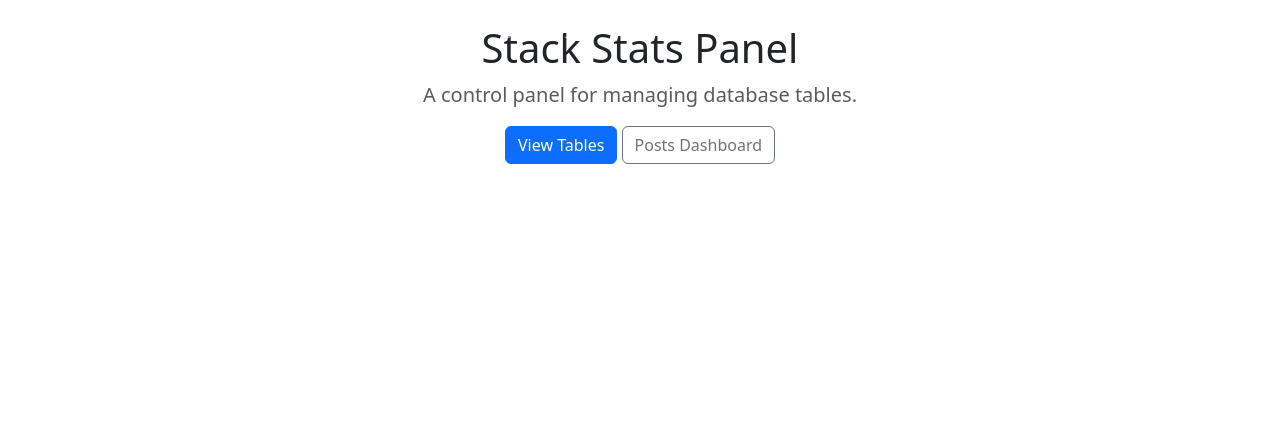
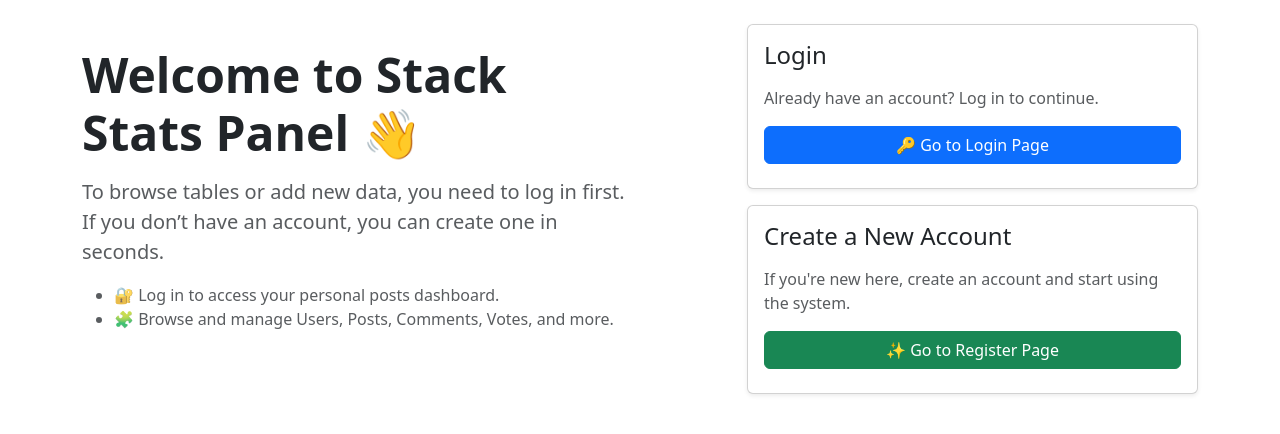
Before and after one commit to itu-itis23-baranr22/DataThieves, a Flask app: page / in a window 1280 px wide. Shown: the top 434 px of the page. Run offline with Flask 3, Linux system fonts and the light colour scheme.

Commit message:
Update UI text to English and enhance index page

```diff
--- a/app.py
+++ b/app.py
@@ -1,4 +1,3 @@
-# app.py
 import os
 from flask import Flask, render_template
 from dotenv import load_dotenv
@@ -18,7 +17,6 @@ def create_app():
     app.config["MYSQL_DB"] = os.getenv("MYSQL_DB", "local_stats")
     app.config["MYSQL_CURSORCLASS"] = "DictCursor"
 
-    # MySQL'i app'e bağla
     mysql.init_app(app)
 
     # --- Blueprint'ler ---
@@ -34,7 +32,6 @@ def create_app():
     app.register_blueprint(comments_votes_bp)
     app.register_blueprint(tags_postlinks_bp)
 
-    # --- Ortak basit sayfalar ---
     @app.route("/", endpoint="index")
     def index():
         return render_template("index.html")
--- a/templates/index.html
+++ b/templates/index.html
@@ -1,13 +1,88 @@
-{# templates/index.html #}
 {% extends "base.html" %}
 
-{% block title %}Home{% endblock %}
+{% block title %}Welcome{% endblock %}
 
 {% block body %}
-<div class="jumbotron text-center">
-    <h1>Stack Stats Panel</h1>
-    <p class="lead text-muted">A control panel for managing database tables.</p>
-    <a href="{{ url_for('tables') }}" class="btn btn-primary">View Tables</a>
-    <a href="{{ url_for('posts_bp.dashboard') }}" class="btn btn-outline-secondary">Posts Dashboard</a>
+<div class="row align-items-center mt-4">
+
+    <!-- Left Side: Welcome & Explanation -->
+    <div class="col-lg-6 mb-4">
+        {% if session.get('logged_in') %}
+            <h1 class="display-5 fw-bold">Welcome back, {{ session.DisplayName }} 👋</h1>
+            <p class="lead text-muted mt-3">
+                You are now logged in. You can access your dashboard or browse the tables below.
+            </p>
+            <div class="mt-4 d-flex flex-wrap gap-2">
+                <a href="{{ url_for('tables') }}" class="btn btn-primary">
+                    📊 Tables Panel
+                </a>
+                <a href="{{ url_for('posts_bp.dashboard') }}" class="btn btn-outline-secondary">
+                    📝 Posts Dashboard
+                </a>
+                <a href="{{ url_for('posts_bp.logout') }}" class="btn btn-outline-danger">
+                    Logout
+                </a>
+            </div>
+        {% else %}
+            <h1 class="display-5 fw-bold">Welcome to Stack Stats Panel 👋</h1>
+            <p class="lead text-muted mt-3">
+                To browse tables or add new data, you need to log in first.
+                If you don’t have an account, you can create one in seconds.
+            </p>
+            <ul class="text-muted mt-3">
+                <li>🔐 Log in to access your personal posts dashboard.</li>
+                <li>🧩 Browse and manage Users, Posts, Comments, Votes, and more.</li>
+            </ul>
+        {% endif %}
+    </div>
+
+    <!-- Right Side: Login & Register Cards -->
+    <div class="col-lg-5 offset-lg-1">
+
+        {% if not session.get('logged_in') %}
+        <div class="card shadow-sm mb-3">
+            <div class="card-body">
+                <h4 class="card-title mb-3">Login</h4>
+                <p class="text-muted mb-3">
+                    Already have an account? Log in to continue.
+                </p>
+                <a href="{{ url_for('posts_bp.login') }}" class="btn btn-primary w-100 mb-2">
+                    🔑 Go to Login Page
+                </a>
+            </div>
+        </div>
+
+        <div class="card shadow-sm">
+            <div class="card-body">
+                <h4 class="card-title mb-3">Create a New Account</h4>
+                <p class="text-muted mb-3">
+                    If you're new here, create an account and start using the system.
+                </p>
+                <a href="{{ url_for('posts_bp.register') }}" class="btn btn-success w-100 mb-2">
+                    ✨ Go to Register Page
+                </a>
+            </div>
+        </div>
+        {% else %}
+        <div class="card shadow-sm">
+            <div class="card-body">
+                <h4 class="card-title mb-3">Quick Access</h4>
+                <p class="text-muted mb-3">
+                    Since you're logged in, you can use the shortcuts below.
+                </p>
+                <a href="{{ url_for('tables') }}" class="btn btn-primary w-100 mb-2">
+                    📊 All Tables
+                </a>
+                <a href="{{ url_for('posts_bp.posts') }}" class="btn btn-outline-secondary w-100 mb-2">
+                    📝 All Posts
+                </a>
+                <a href="{{ url_for('posts_bp.dashboard') }}" class="btn btn-outline-secondary w-100">
+                    🧑‍💻 My Dashboard
+                </a>
+            </div>
+        </div>
+        {% endif %}
+
+    </div>
 </div>
 {% endblock %}
```
Also changed, not shown: templates/auth/login.html (+4 -4 lines), templates/auth/register.html (+5 -5 lines), templates/includes/formhelpers.html (+8 -8 lines), templates/css/footer.css (deleted), templates/css/general.css (deleted), templates/css/header.css (deleted).
